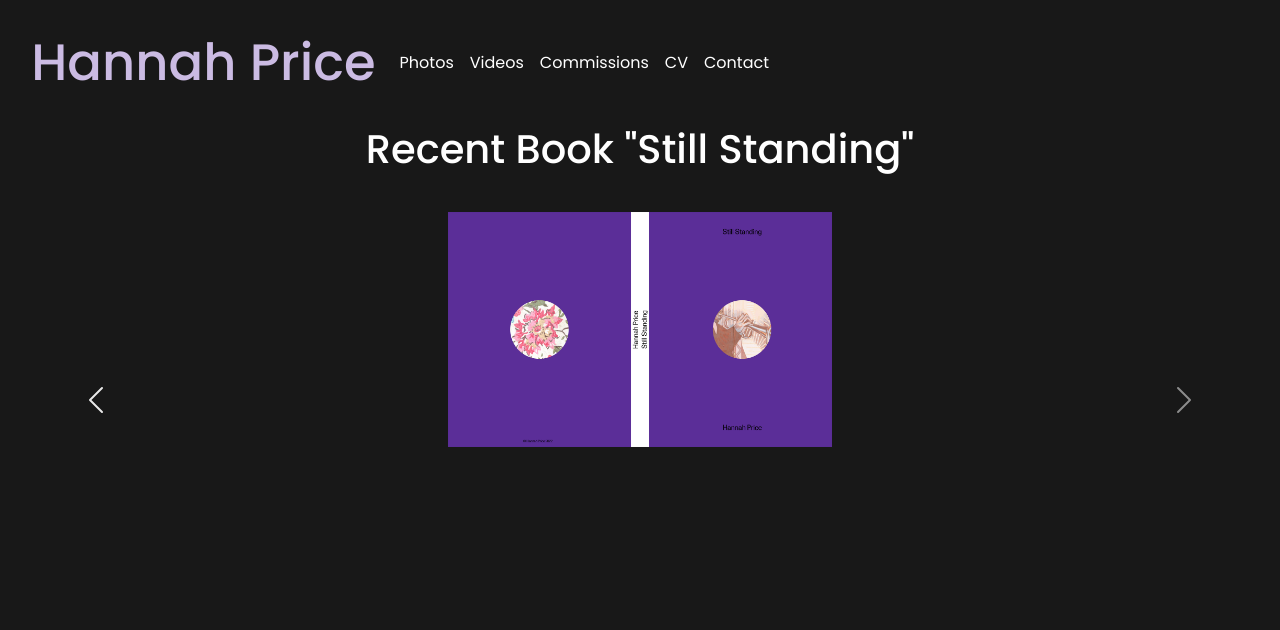
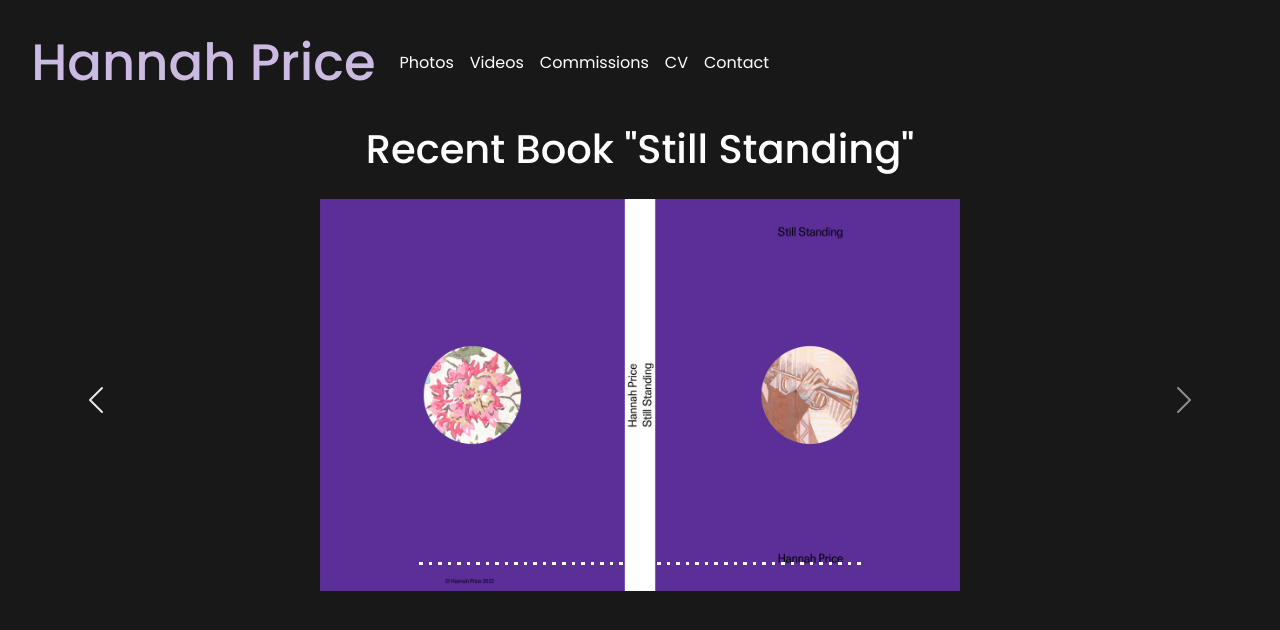
Before and after one commit to Hannahphoto/photovideo-web, a React (Vite) app in the folder photovideo-web/: page / in a window 1280 px wide. Shown: the top 630 px of the page. Built offline with nearby package versions, Linux system fonts and the light colour scheme.

Commit message:
final i think

```diff
--- a/photovideo-web/src/App.css
+++ b/photovideo-web/src/App.css
@@ -87,15 +87,15 @@ em{
 }
 
 .carousel{
-  margin-left: 35%;
-  margin-right: 35%;
-  margin-top: 3%;
-  margin-bottom: 2%;
+  margin: 25%;
+  margin-top: 2%;
+
 
 }
 
 .carousel-indicators{
  background-color: transparent;
+
 }
 
 div.row.row-cols-1.row-cols-md-3.g-4{
@@ -137,7 +137,7 @@ div.row.row-cols-1{
 @media screen  and (max-width:900px)  {
   .carousel{
     margin: 15%;
-    margin-top: 0%;
+    margin-top: 2%;
   }
 
   div.row.row-cols-1{
```
